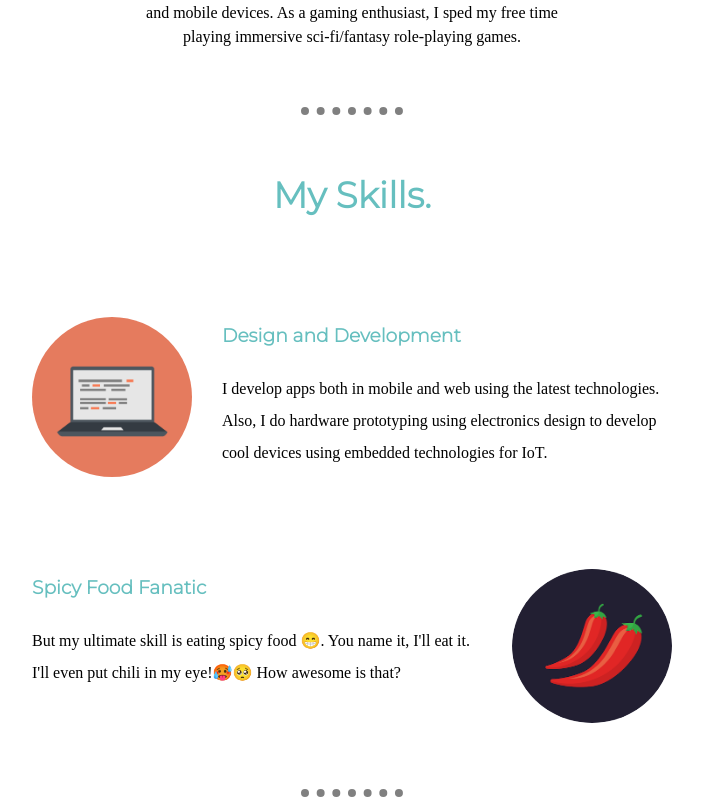
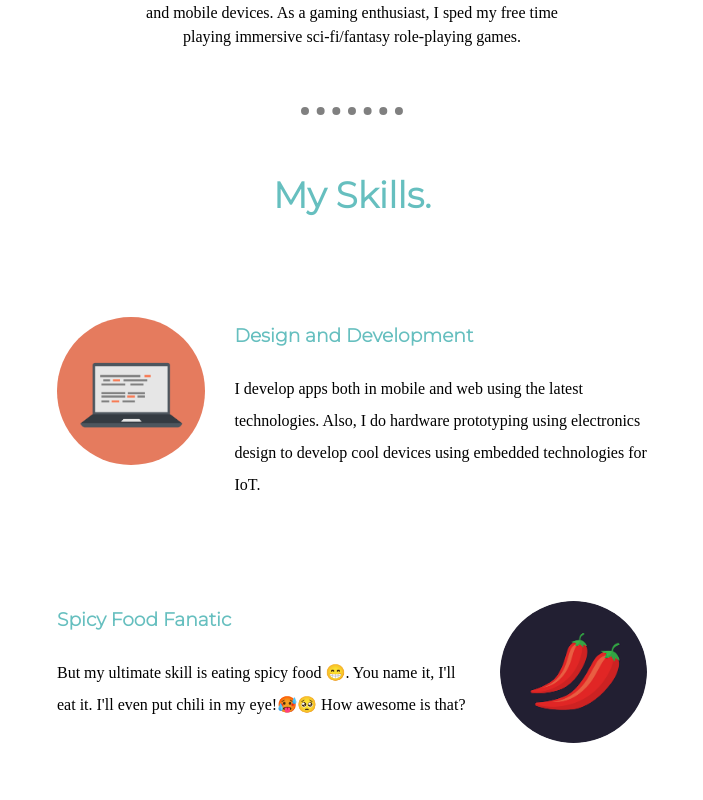
Before and after one commit to jsebaltazar/cv-css, a plain HTML site: page index.html in a window 1280 px wide. Shown: the part 941-1741 px from the top of the page, without its empty margins (288-991 px from the left). Drawn offline with Linux system fonts and the light colour scheme.

Commit message:
Updated css

```diff
--- a/css/master.css
+++ b/css/master.css
@@ -116,7 +116,7 @@ padding-bottom: 50px;
 
 .mid-content{
     color:#66BFBF;
-  padding-top:50px;
+  padding:50px 50px;;
   position:relative;
   background-color: white;
   font-family: Montserrat,sans-serif;
@@ -153,6 +153,8 @@ padding-bottom: 50px;
 
   font-family: serif;
     color:black;
+
+
 
 }
 
--- a/index.html
+++ b/index.html
@@ -53,7 +53,7 @@
 
 			<div class="skill-row">
 				<img class=chillies src="images/chillies.png" alt="chillies">
-				<h3><strong>Spicy Food Fanatic</strong></h3>
+				<h3 class=chillies-h ><strong>Spicy Food Fanatic</strong></h3>
 				<p class=par> But my ultimate skill is eating spicy food 😁. You name it, I'll eat it. I'll even put chili in my eye!🥵🥺 How awesome is that? </p>
 
 			</div>
```
